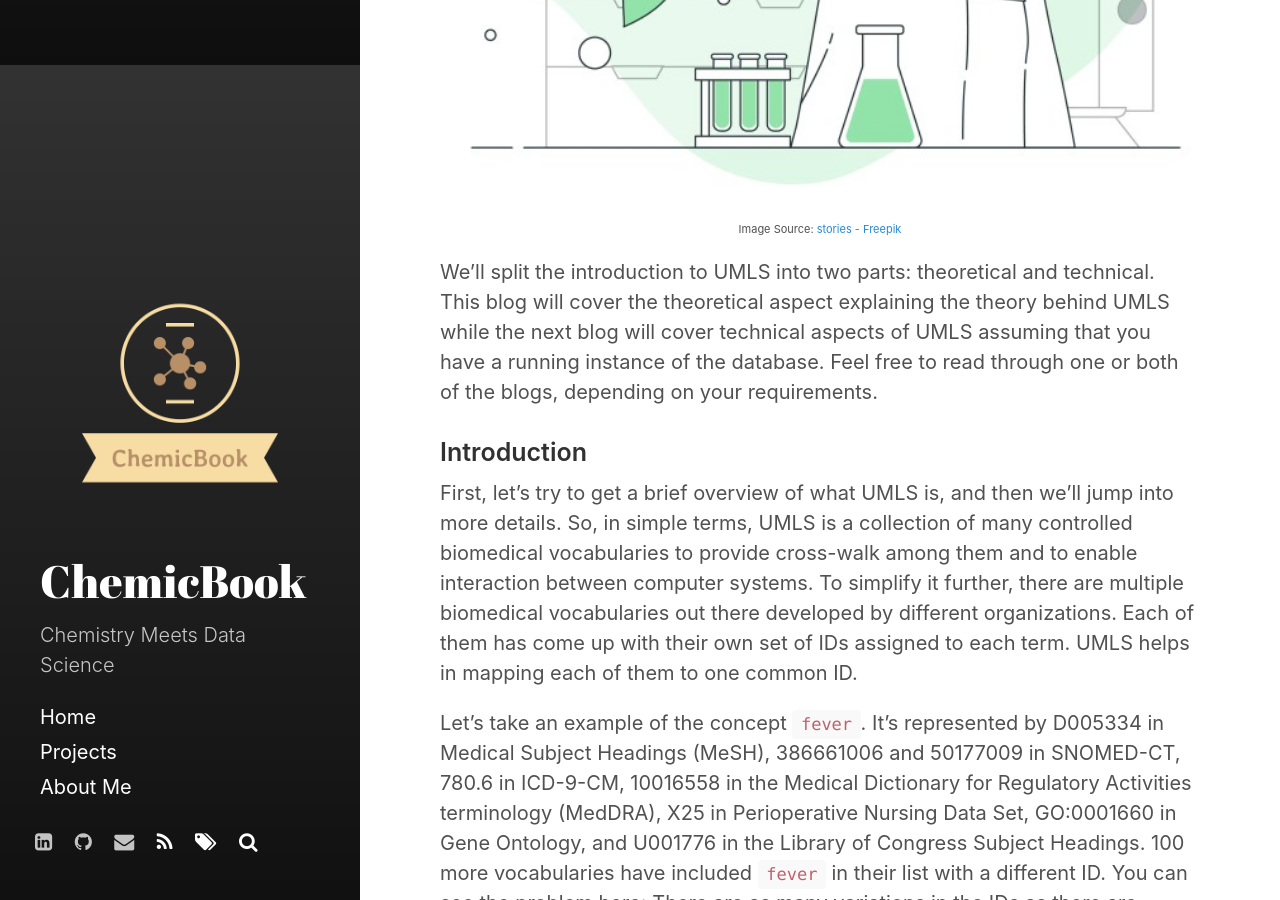
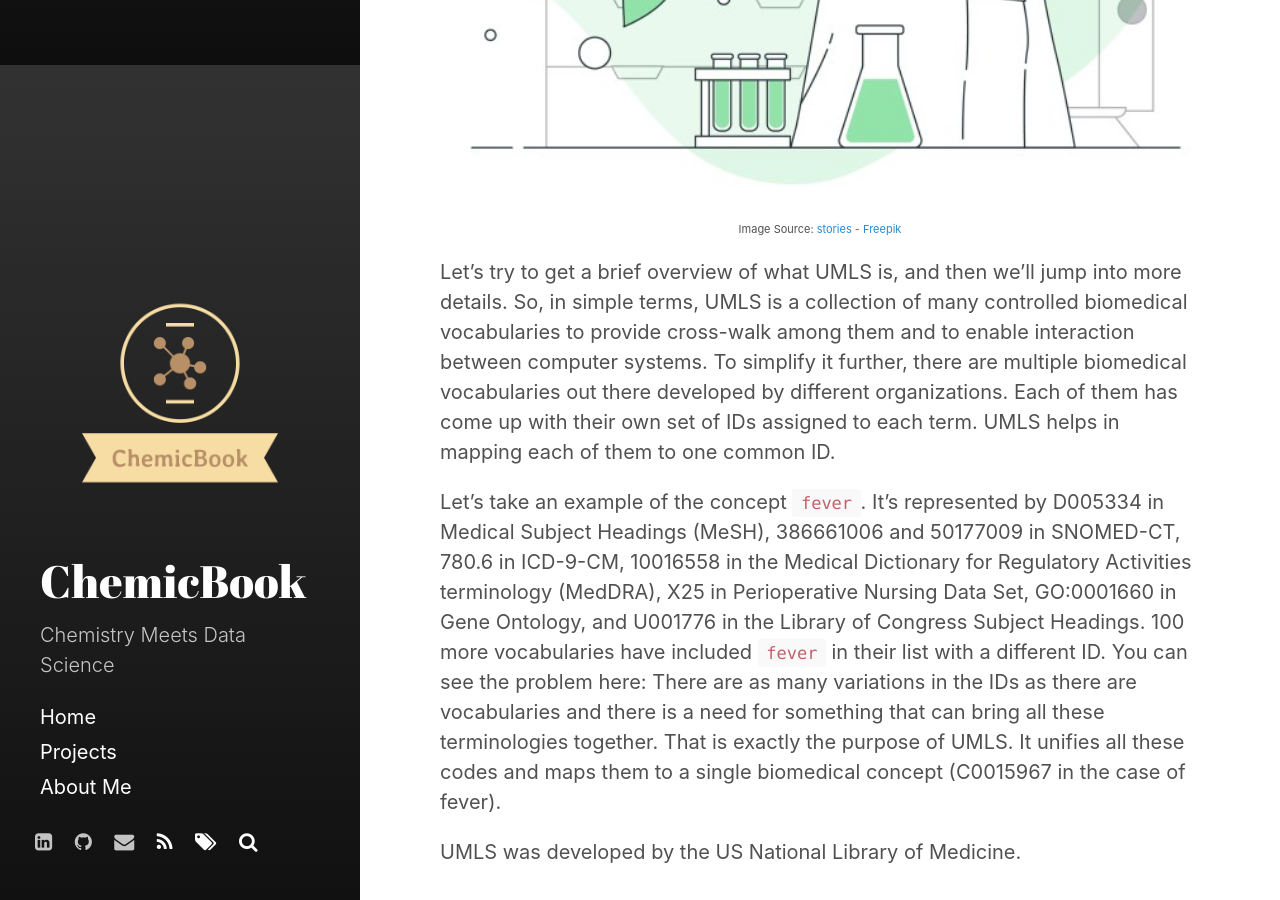
Before and after one commit to kmnis/kmnis.github.io, a Jekyll site: the page built from _posts/2021-04-22-a-theoretical-introduction-to-umls.md, in a window 1280 px wide and 900 px high, scrolled down 835 px. Built offline with Jekyll 4.4.1, drawn with Linux system fonts in a browser that asks for light colours; nearby versions of some CDN libraries; comment, search, counter and statistics services are not loaded.

Commit message:
Updated UMLS blog

```diff
--- a/_posts/2021-04-22-a-theoretical-introduction-to-umls.md
+++ b/_posts/2021-04-22-a-theoretical-introduction-to-umls.md
@@ -11,12 +11,9 @@ tags:
   - UMLS
 ---
 
-We'll split the introduction to UMLS into two parts: theoretical and technical. This blog will cover the theoretical aspect explaining the theory behind UMLS while the next blog will cover technical aspects of UMLS assuming that you have a running instance of the database. Feel free to read through one or both of the blogs, depending on your requirements.
+Let's try to get a brief overview of what UMLS is, and then we'll jump into more details. So, in simple terms, UMLS is a collection of many controlled biomedical vocabularies to provide cross-walk among them and to enable interaction between computer systems. To simplify it further, there are multiple biomedical vocabularies out there developed by different organizations. Each of them has come up with their own set of IDs assigned to each term. UMLS helps in mapping each of them to one common ID.
 
 <!--more-->
-
-### Introduction
-First, let's try to get a brief overview of what UMLS is, and then we'll jump into more details. So, in simple terms, UMLS is a collection of many controlled biomedical vocabularies to provide cross-walk among them and to enable interaction between computer systems. To simplify it further, there are multiple biomedical vocabularies out there developed by different organizations. Each of them has come up with their own set of IDs assigned to each term. UMLS helps in mapping each of them to one common ID.
 
 Let's take an example of the concept `fever`. It's represented by D005334 in Medical Subject Headings (MeSH), 386661006 and 50177009 in SNOMED-CT, 780.6 in ICD-9-CM, 10016558 in the Medical Dictionary for Regulatory Activities terminology (MedDRA), X25 in Perioperative Nursing Data Set, GO:0001660 in Gene Ontology, and U001776 in the Library of Congress Subject Headings. 100 more vocabularies have included `fever` in their list with a different ID. You can see the problem here: There are as many variations in the IDs as there are vocabularies and there is a need for something that can bring all these terminologies together. That is exactly the purpose of UMLS. It unifies all these codes and maps them to a single biomedical concept (C0015967 in the case of fever).
 
```
